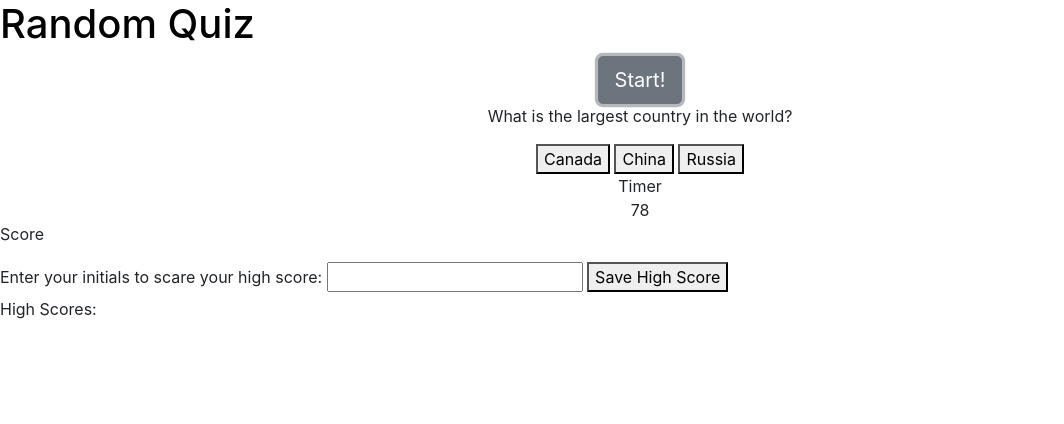
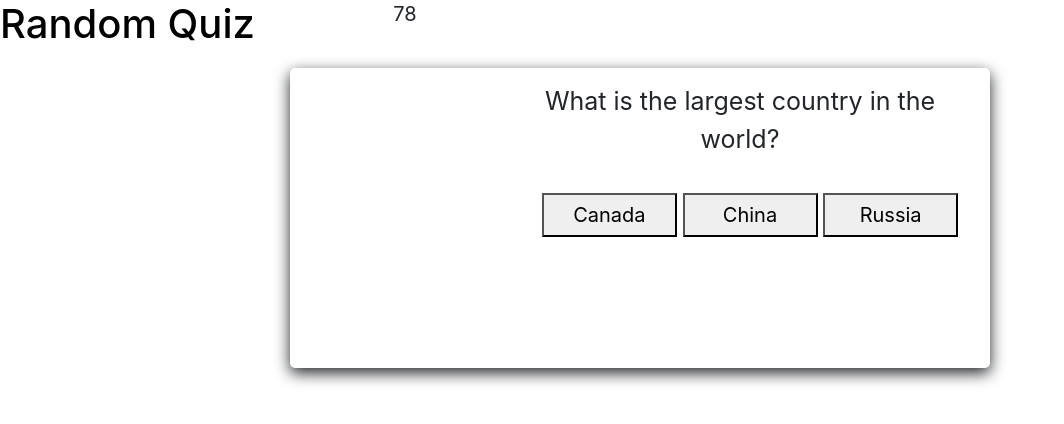
Before and after one commit to JessicaDao/UWBC-CodeQuiz, a plain HTML site: page index.html in a window 1280 px wide. Both pictures are taken after a click on the button "Start!". Shown: the whole page, without its empty margins (0-1064 px from the left). Drawn offline with nearby package versions, Linux system fonts and the light colour scheme.

Commit message:
css added

```diff
--- a/style.css
+++ b/style.css
@@ -1,4 +1,81 @@
-a:link {
+body{
+    font-size: 20px;
+}
+
+  .hidden {
+    display: none;
+}
+
+  #container {
+    margin : 20px auto;
+    height: 300px;
+    width : 700px;
+    border-radius: 5px;
+    box-shadow: 0px 5px 15px 0px;
+    position: relative;
+}
+
+  a:link {
     text-decoration:none;
     color: black;
 }
+
+  #question {
+    width:500px;
+    height : 125px;
+    position: absolute;
+    right:0;
+}
+
+  #question p {
+    margin : 0;
+    padding : 15px;
+    font-size: 1.25em;
+}
+
+  #choices {
+    width : 480px;
+    position: absolute;
+    right : 0;
+    top : 125px;
+}
+
+  .choice {
+    display: inline-block;
+    width : 135px;
+    padding : 5px;
+}
+
+  #timer {
+    position: absolute;
+    height : 100px;
+    width : 200px;
+    bottom : 0px;
+    text-align: center;
+}
+
+  #counter {
+    font-size: 3em;
+}
+
+  #scores {
+    margin : 20px auto;
+    background-color: white;
+    opacity: 0.8;
+    height: 300px;
+    width : 700px;
+    border-radius: 5px;
+    box-shadow: 0px 5px 15px 0px;
+    text-align: center;
+    position: relative;
+}
+
+  #score p {
+    width : 59px;
+    height :59px;
+    top:130px;
+    left:325px;
+    font-size: 1.5em;
+    font-weight: bold;
+    text-align: center;
+}
```
